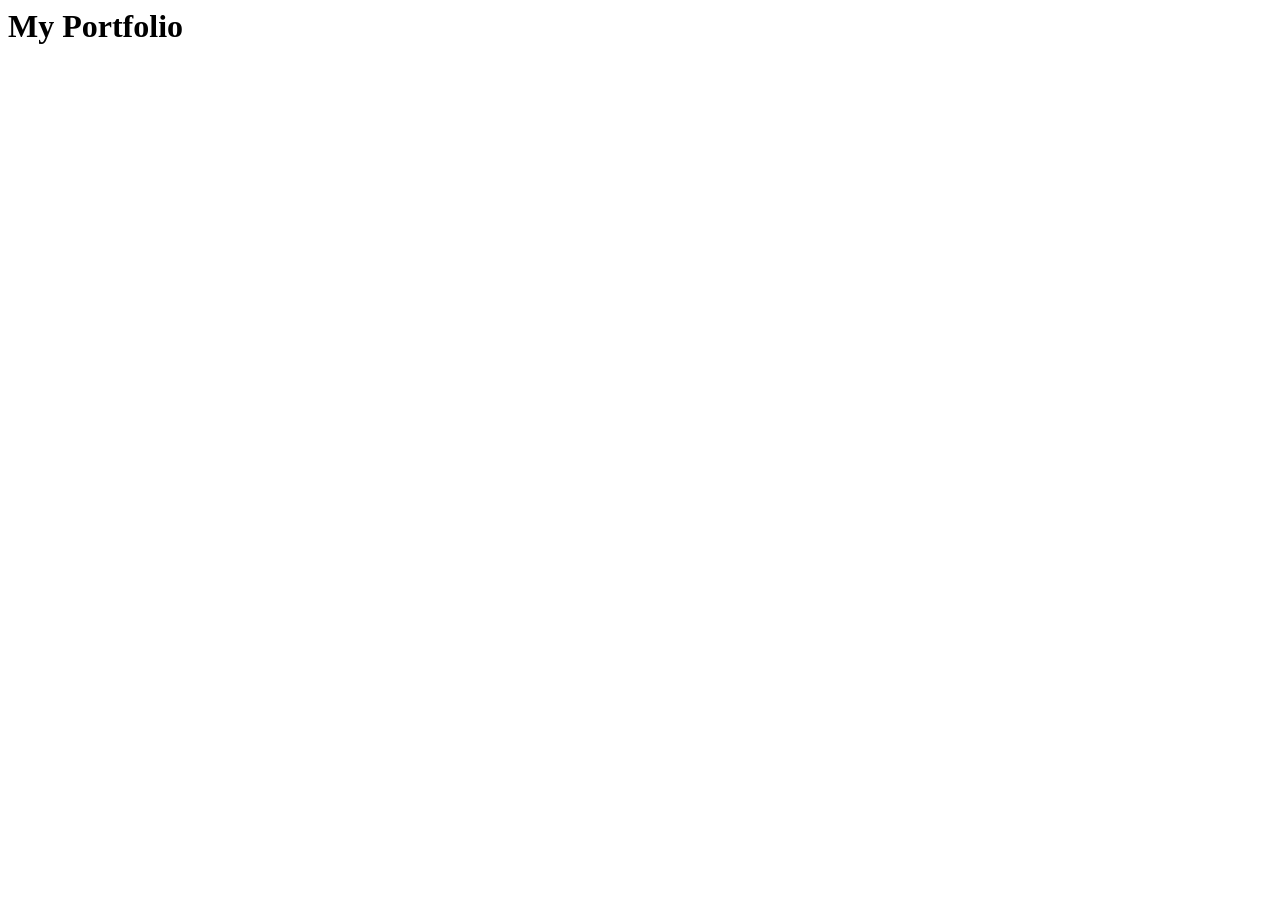
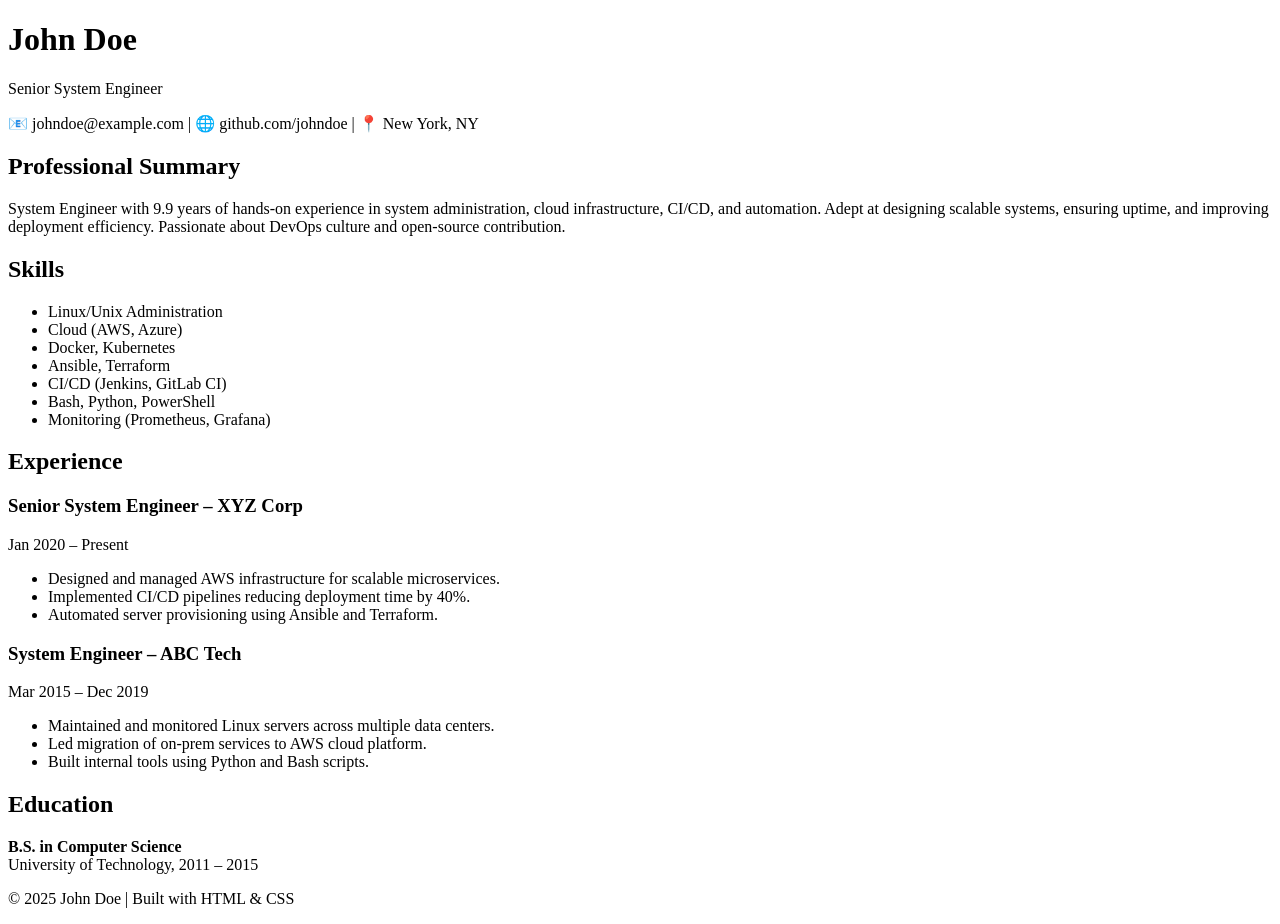
Before and after one commit to GJadmin/gjadmin.github.io, a plain HTML site: page index.html in a window 1280 px wide. Before the commit the page ends 800 px from the top, so only its background shows below. Drawn offline with Linux system fonts and the light colour scheme.

Commit message:
Update index.html

```diff
--- a/index.html
+++ b/index.html
@@ -1 +1,74 @@
-<h1>My Portfolio</h1>
+<!DOCTYPE html>
+<html lang="en">
+<head>
+  <meta charset="UTF-8" />
+  <meta name="viewport" content="width=device-width, initial-scale=1.0"/>
+  <title>System Engineer Resume</title>
+  <link rel="stylesheet" href="style.css" />
+</head>
+<body>
+  <div class="container">
+    <header>
+      <h1>John Doe</h1>
+      <p class="title">Senior System Engineer</p>
+      <p class="contact">
+        📧 johndoe@example.com | 🌐 github.com/johndoe | 📍 New York, NY
+      </p>
+    </header>
+
+    <section>
+      <h2>Professional Summary</h2>
+      <p>
+        System Engineer with 9.9 years of hands-on experience in system administration,
+        cloud infrastructure, CI/CD, and automation. Adept at designing scalable systems,
+        ensuring uptime, and improving deployment efficiency. Passionate about DevOps
+        culture and open-source contribution.
+      </p>
+    </section>
+
+    <section>
+      <h2>Skills</h2>
+      <ul class="skills">
+        <li>Linux/Unix Administration</li>
+        <li>Cloud (AWS, Azure)</li>
+        <li>Docker, Kubernetes</li>
+        <li>Ansible, Terraform</li>
+        <li>CI/CD (Jenkins, GitLab CI)</li>
+        <li>Bash, Python, PowerShell</li>
+        <li>Monitoring (Prometheus, Grafana)</li>
+      </ul>
+    </section>
+
+    <section>
+      <h2>Experience</h2>
+      <div class="job">
+        <h3>Senior System Engineer – XYZ Corp</h3>
+        <span class="date">Jan 2020 – Present</span>
+        <ul>
+          <li>Designed and managed AWS infrastructure for scalable microservices.</li>
+          <li>Implemented CI/CD pipelines reducing deployment time by 40%.</li>
+          <li>Automated server provisioning using Ansible and Terraform.</li>
+        </ul>
+      </div>
+      <div class="job">
+        <h3>System Engineer – ABC Tech</h3>
+        <span class="date">Mar 2015 – Dec 2019</span>
+        <ul>
+          <li>Maintained and monitored Linux servers across multiple data centers.</li>
+          <li>Led migration of on-prem services to AWS cloud platform.</li>
+          <li>Built internal tools using Python and Bash scripts.</li>
+        </ul>
+      </div>
+    </section>
+
+    <section>
+      <h2>Education</h2>
+      <p><strong>B.S. in Computer Science</strong><br/> University of Technology, 2011 – 2015</p>
+    </section>
+
+    <footer>
+      <p>© 2025 John Doe | Built with HTML & CSS</p>
+    </footer>
+  </div>
+</body>
+</html>
```
